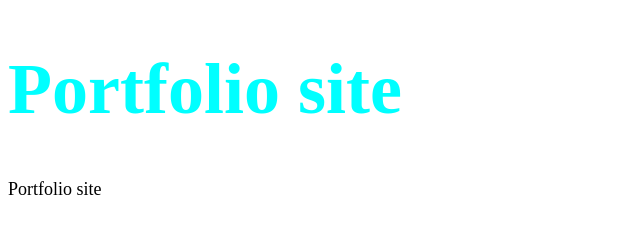
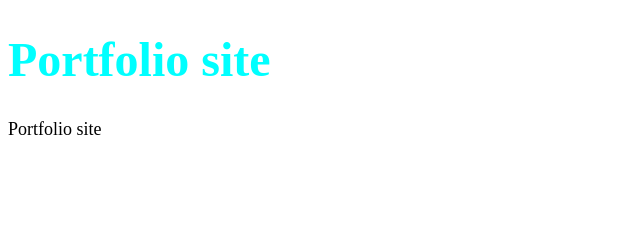
Before and after one commit to kalimeross/git-github-test, a plain HTML site: page index.html in a window 1280 px wide. Shown: the whole page, without its empty margins (0-640 px from the left). Drawn offline with Linux system fonts and the light colour scheme.

Commit message:
Html and css changes

```diff
--- a/styles.css
+++ b/styles.css
@@ -1,8 +1,12 @@
+html {
+    font-size: 10px;
+}
+
 h1 {
-    font-size: 72px;
+    font-size: 4.8rem;
     color: cyan;
 }
 
 p {
-    font-size: 18px;
+    font-size: 1.8rem;
 }
```
